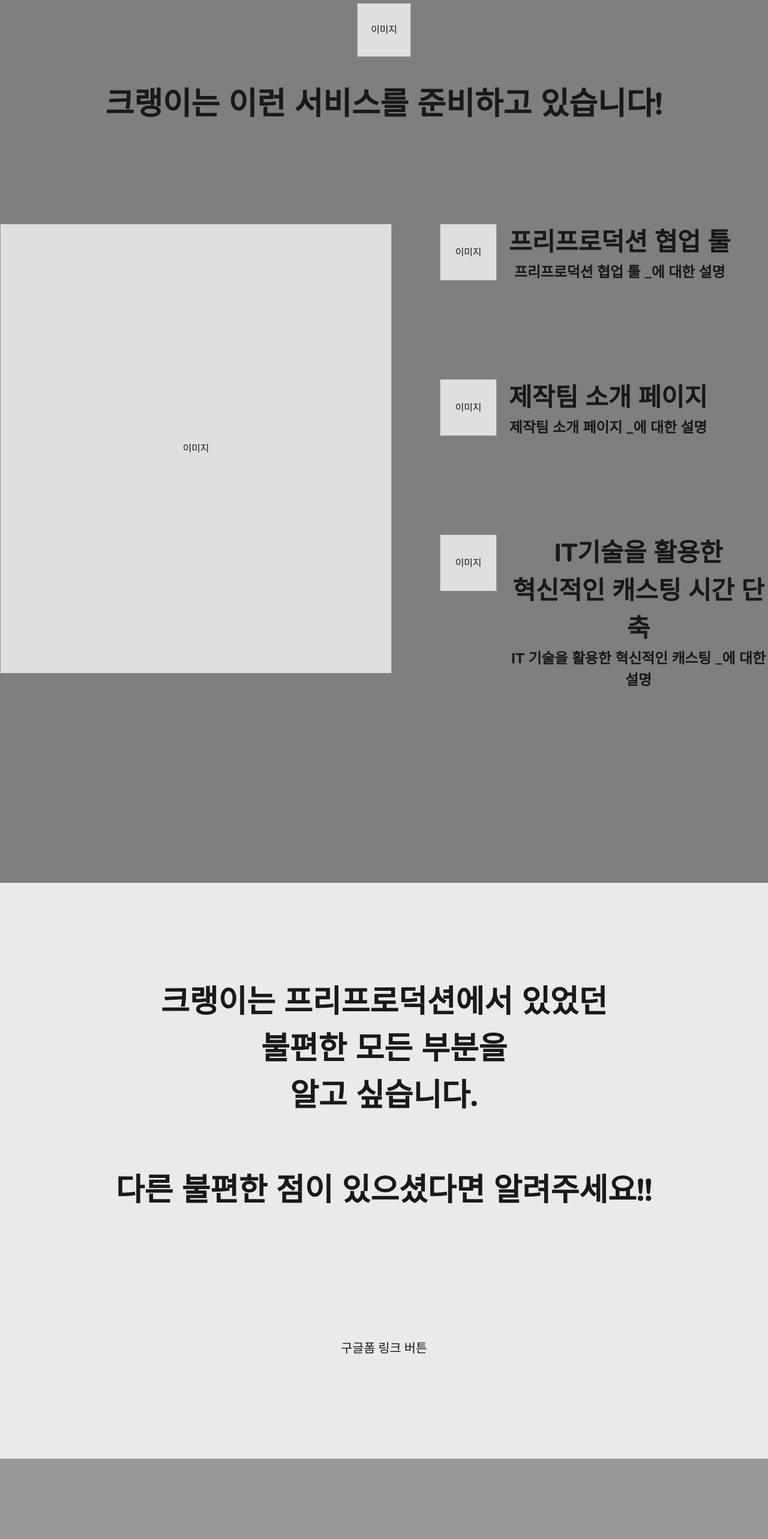
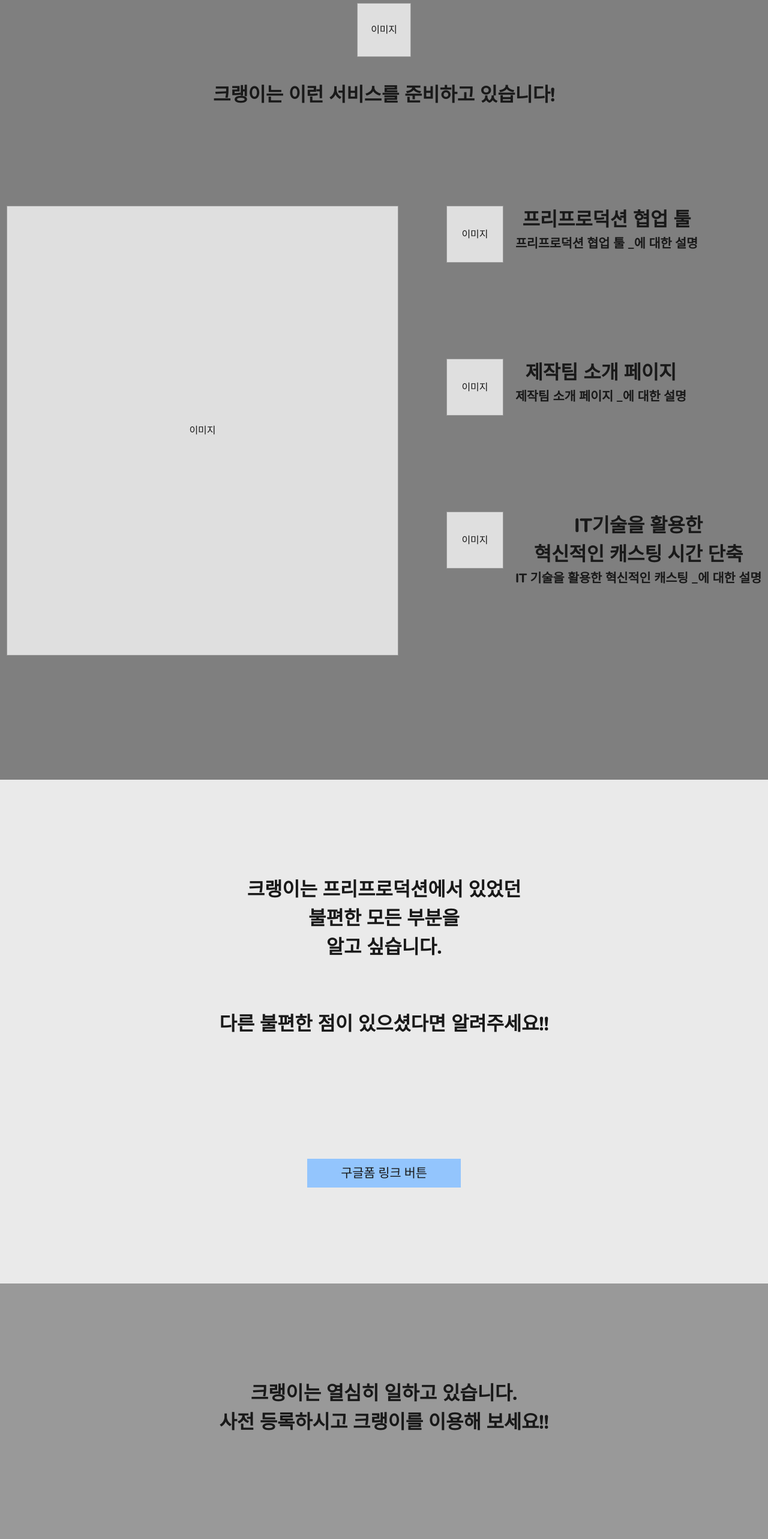
Before and after one commit to OasisWatts/crankie-landing-fe, a Next.js app: page / in a window 1280 px wide. Shown: the part 5720-8286 px from the top of the page at 60% size. Built offline with nearby package versions, Linux system fonts and the light colour scheme.

Commit message:
font size changed

```diff
--- a/components/client_service.tsx
+++ b/components/client_service.tsx
@@ -2,14 +2,14 @@ export default function ClientService({ data }: any) {
     return (
         <div className="bg-gray-200 text-center inline-block w-full py-[160px]">
             <div className="top">
-                <h1 className="text-5xl font-extrabold">{data.title1_1}</h1>
-                <h1 className="text-5xl font-extrabold">{data.title1_2}</h1>
-                <h1 className="text-5xl font-extrabold">{data.title1_3}</h1>
+                <h1 className="text-3xl font-extrabold">{data.title1_1}</h1>
+                <h1 className="text-3xl font-extrabold">{data.title1_2}</h1>
+                <h1 className="text-3xl font-extrabold">{data.title1_3}</h1>
             </div>
             <div className="bot mt-20 mb-10">
-                <h1 className="text-5xl font-extrabold">{data.title2}</h1>
+                <h1 className="text-3xl font-extrabold">{data.title2}</h1>
             </div>
-            <div className="btn mt-40">
+            <div className="btn mt-40 bg-blue-300">
                 <button>{data.button}</button>
             </div>
         </div>
--- a/components/preparation.tsx
+++ b/components/preparation.tsx
@@ -8,7 +8,7 @@ export default function Preparation({ data }: { data: any }) {
                 <div className="w-[90px] h-[90px] bg-gray-300 border border-gray-400 flex items-center justify-center">
                     이미지
                 </div>
-                <h1 className="text-5xl font-extrabold mt-10">{data.title}</h1>
+                <h1 className="text-3xl font-extrabold mt-10">{data.title}</h1>
             </div>
             {/* 하단 */}
             <div className="bottom flex flex-row justify-center">
@@ -29,8 +29,8 @@ export default function Preparation({ data }: { data: any }) {
                         </div>
                         {/* 우 */}
                         <div className="right">
-                            <h1 className="text-4xl font-extrabold">{data.explanation1}</h1>
-                            <h1 className="text-xl font-extrabold">{data.explanation1_1}</h1>
+                            <h1 className="text-3xl font-extrabold">{data.explanation1}</h1>
+                            <h1 className="text-lg font-extrabold">{data.explanation1_1}</h1>
                         </div>
                     </div>
                     <div className="exp2 flex flex-row mb-40">
@@ -40,8 +40,8 @@ export default function Preparation({ data }: { data: any }) {
                             </div>
                         </div>
                         <div className="right">
-                            <h1 className="text-4xl font-extrabold">{data.explanation2}</h1>
-                            <h1 className="text-xl font-extrabold">{data.explanation2_1}</h1>
+                            <h1 className="text-3xl font-extrabold">{data.explanation2}</h1>
+                            <h1 className="text-lg font-extrabold">{data.explanation2_1}</h1>
                         </div>
                     </div>
                     <div className="exp3 flex flex-row mb-40">
@@ -51,9 +51,9 @@ export default function Preparation({ data }: { data: any }) {
                             </div>
                         </div>
                         <div className="right">
-                            <h1 className="text-4xl font-extrabold">{data.explanation3}</h1>
-                            <h1 className="text-4xl font-extrabold">{data.explanation3_0}</h1>
-                            <h1 className="text-xl font-extrabold">{data.explanation3_1}</h1>
+                            <h1 className="text-3xl font-extrabold">{data.explanation3}</h1>
+                            <h1 className="text-3xl font-extrabold">{data.explanation3_0}</h1>
+                            <h1 className="text-lg font-extrabold">{data.explanation3_1}</h1>
                         </div>
                     </div>
                 </div>
--- a/components/wailitst.tsx
+++ b/components/wailitst.tsx
@@ -1,11 +1,11 @@
 export default function Waitlist({ data }: { data: any }) {
     return (
         <div className="bg-gray-400 text-center inline-block w-full py-[160px] flex flex-col items-center">
-            <div className="top">
-                <h1 className="text-5xl font-extrabold">{data.title1}</h1>
-                <h1 className="text-5xl font-extrabold">{data.title2}</h1>
+            <div className="top mb-20">
+                <h1 className="text-3xl font-extrabold">{data.title1}</h1>
+                <h1 className="text-3xl font-extrabold">{data.title2}</h1>
             </div>
-            <div className="bot">
+            <div className="bot mt-20">
                 <div className="w-[150px] h-[150px] bg-gray-300 border border-gray-400 flex items-center justify-center mt-20">
                     크랭이 만나보기
                 </div>
```
